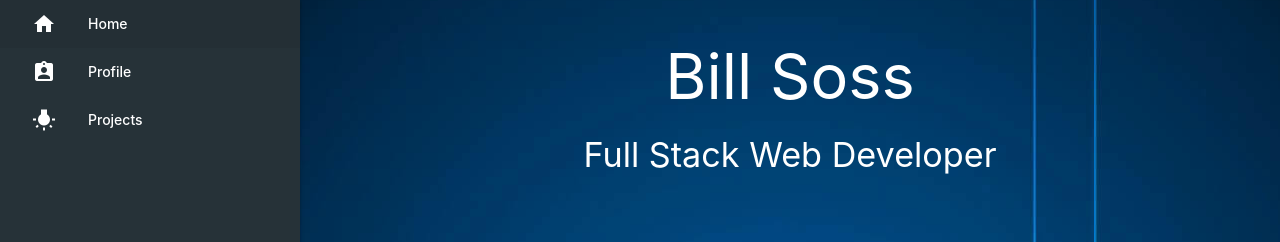
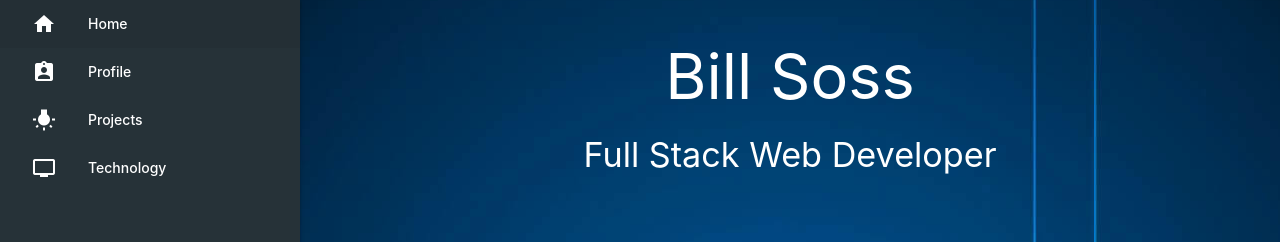
Before and after one commit to sossw1/React-Portfolio, a React (Create React App) app: page / in a window 1280 px wide. Shown: the top 242 px of the page. Built offline with nearby package versions, Linux system fonts and the light colour scheme.

Commit message:
Link for technology section

```diff
--- a/src/components/Sidenav.js
+++ b/src/components/Sidenav.js
@@ -13,13 +13,13 @@ function Sidenav() {
         <a href='#experience' className='white-text sidenav-close'><i className='material-icons white-text'>location_city</i>Experience</a>
       </li>
       <li>
-        <a href='#technology' className='white-text sidenav-close'><i className='material-icons white-text'>personal_video</i>Technology</a>
-      </li>
-      <li>
         <a href='#education' className='white-text sidenav-close'><i className='material-icons white-text'>school</i>Education</a>
       </li> */}
       <li>
         <a href='#projects' className='white-text sidenav-close'><i className='material-icons white-text'>wb_incandescent</i>Projects</a>
+      </li>
+      <li>
+        <a href='#technology' className='white-text sidenav-close'><i className='material-icons white-text'>personal_video</i>Technology</a>
       </li>
     </ul>
   );
```
